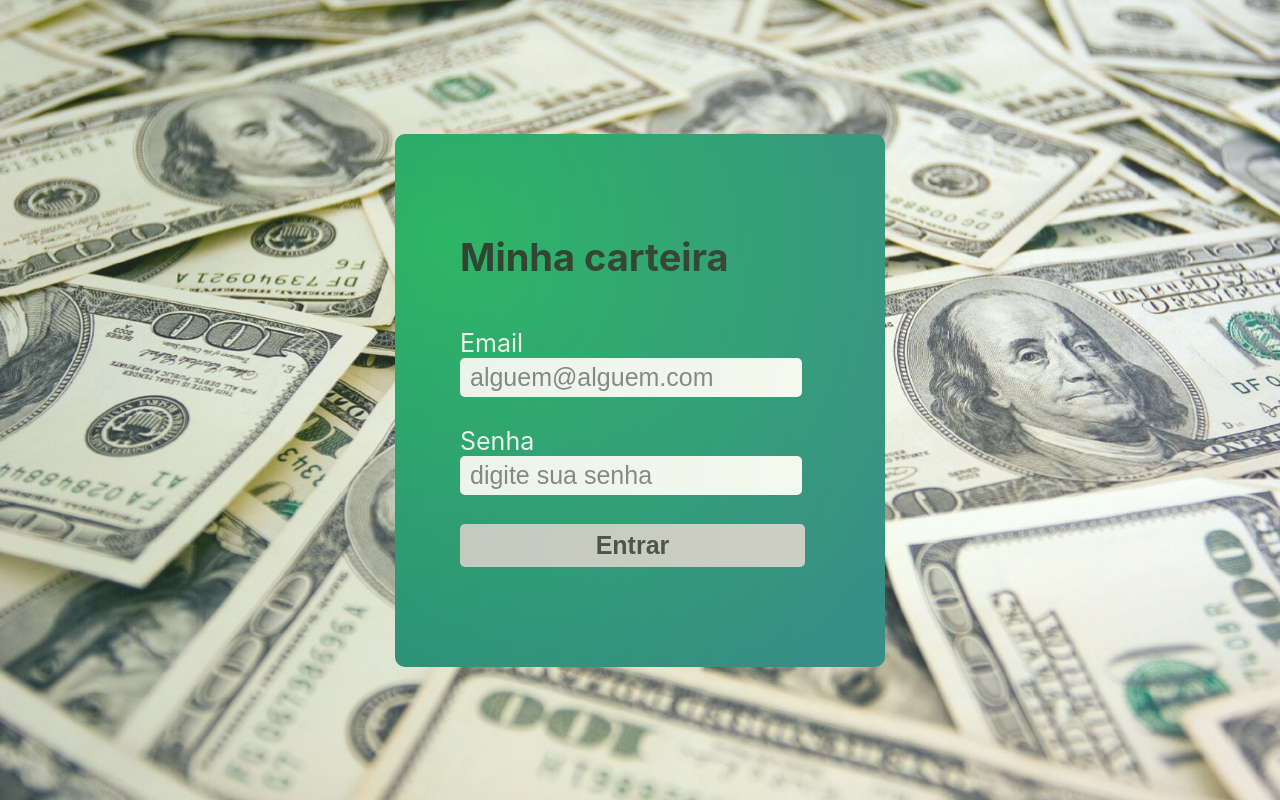
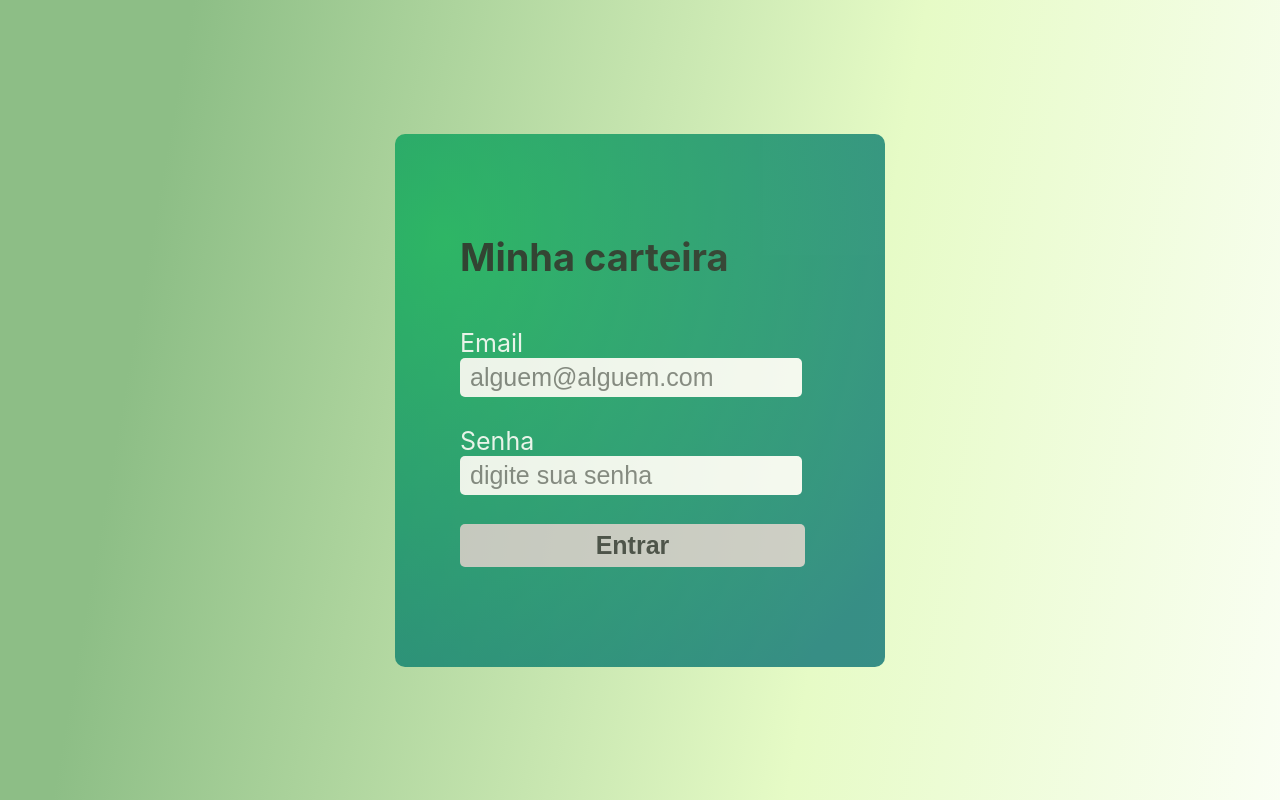
Before and after one commit to LucianooDutra/projetoWallet, a React (Create React App) app: page / in a window 1280 px wide. Built offline with nearby package versions, Linux system fonts and the light colour scheme; a web font is replaced by a local one.

Commit message:
fix: atualização

```diff
--- a/src/css/login.css
+++ b/src/css/login.css
@@ -15,7 +15,7 @@
   justify-content: center;
   align-items: center;
   position: relative;
-  background-image: url("../img/dinheiro.jpg");
+  /* background-image: url("../img/dinheiro.jpg"); */
   background-size: cover;
   z-index: 1;
   opacity: 80%;
@@ -37,9 +37,8 @@
   border-radius: 10px;
   border: none;
   position: absolute;
-  z-index: 2;
+  z-index: 3;
   align-items: baseline;
-  /* opacity: 90%; */
 }
 
 .divLogin h1 {
```
